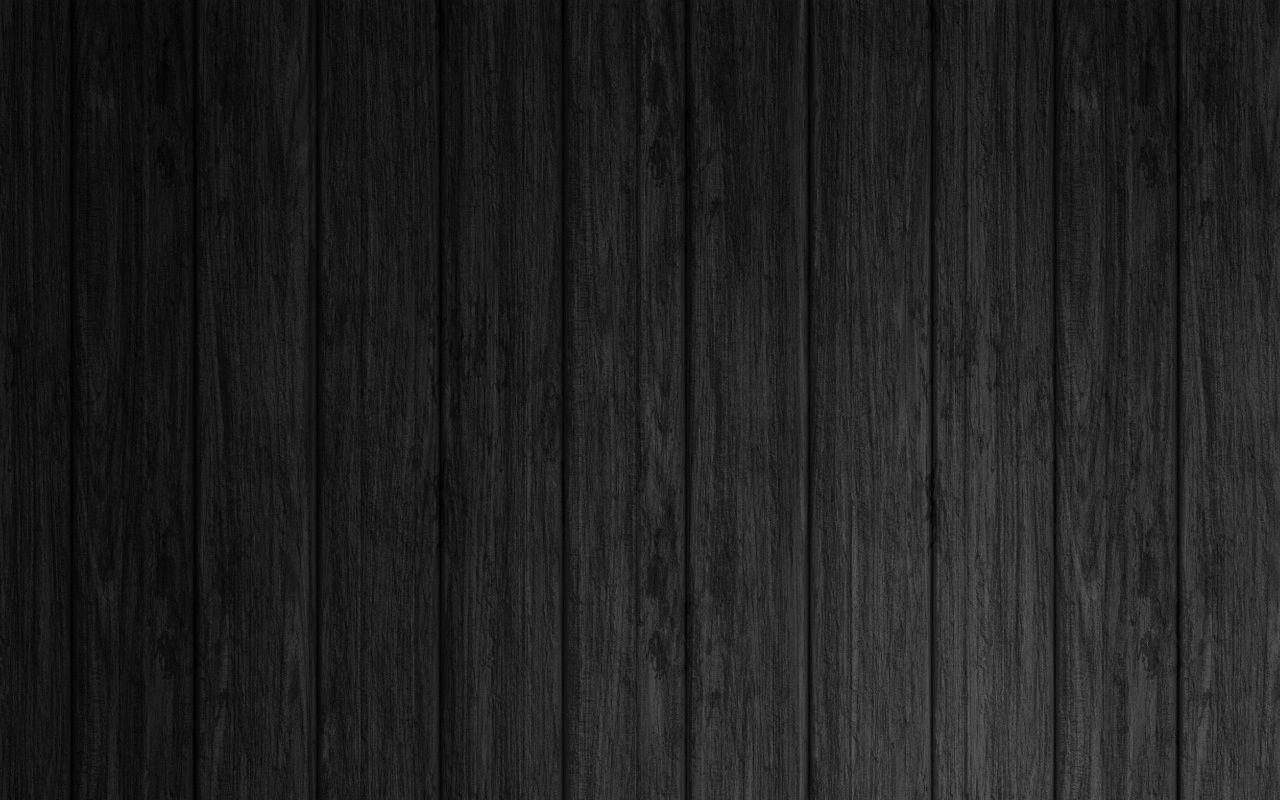
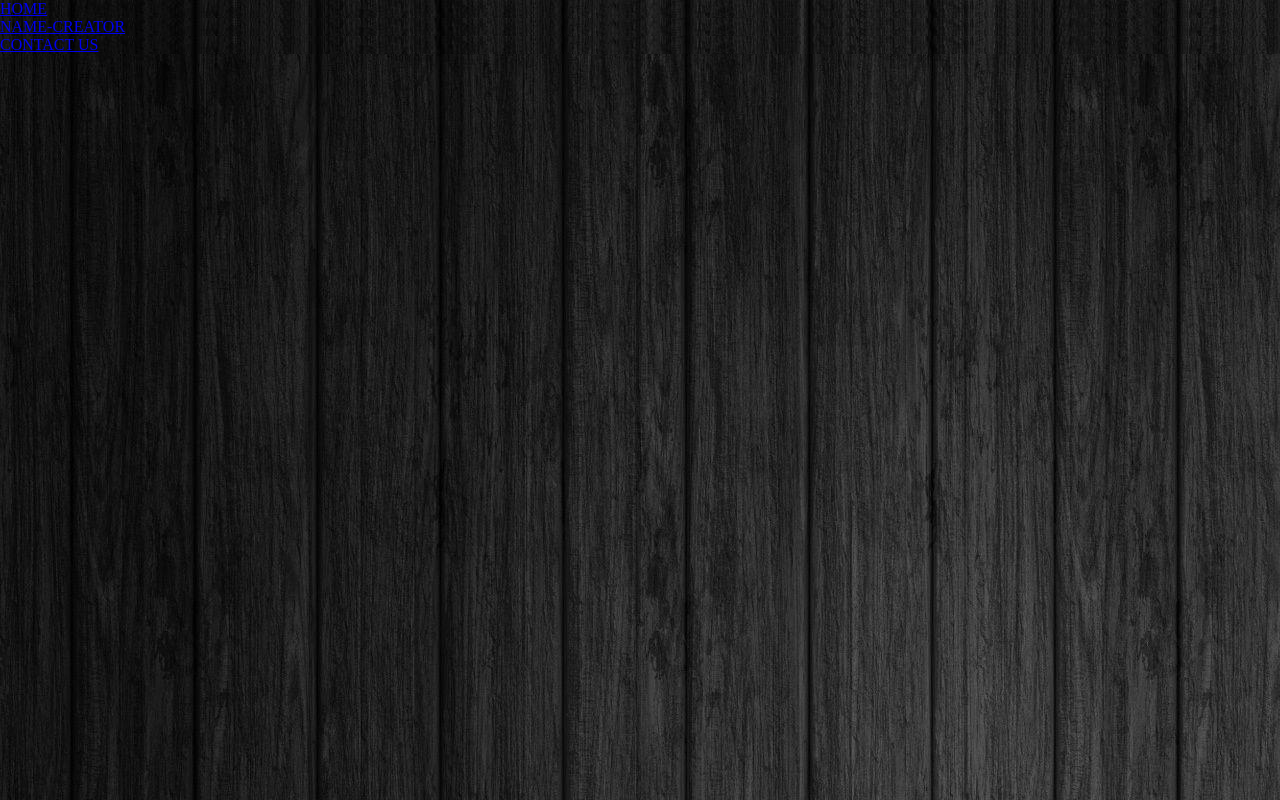
Before and after one commit to Daniel-darnell/Age-Calc, a plain HTML site: page index.html in a window 1280 px wide. Drawn offline with Linux system fonts and the light colour scheme.

Commit message:
Added a Nav bar

```diff
--- a/index.html
+++ b/index.html
@@ -5,5 +5,15 @@
     <link rel="stylesheet" href="styles.css">
     <link rel="stylesheet" href="js/jquery-3.5.1.js">
 </head>
-<body></body>
+<body>
+    <div class="nav">
+        <nav>
+            <ul>
+                <li><a href="#">HOME</a></li>
+                <li><a href="#">NAME-CREATOR</a></li>
+                <li><a href="#">CONTACT US</a></li>
+            </ul>
+        </nav>
+    </div>
+</body>
 </html>
```
